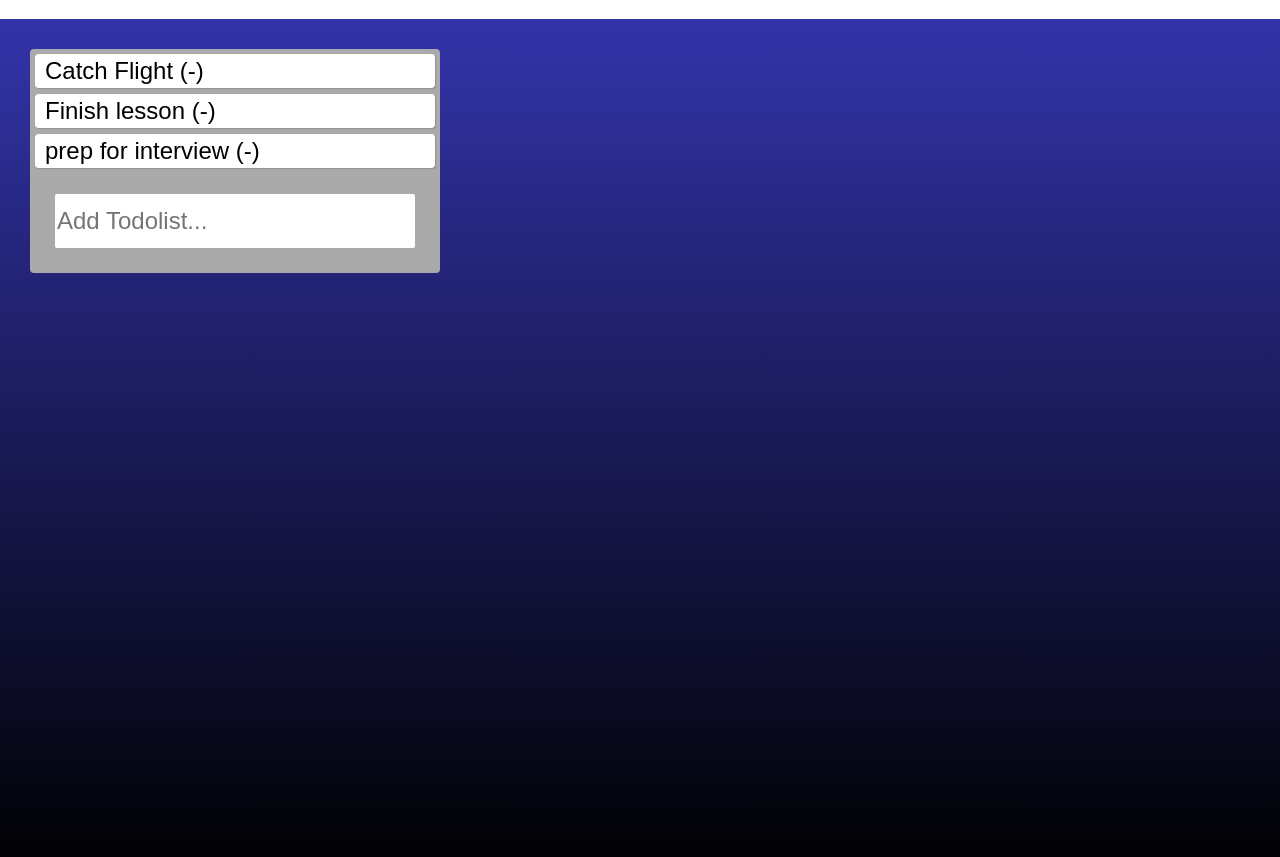
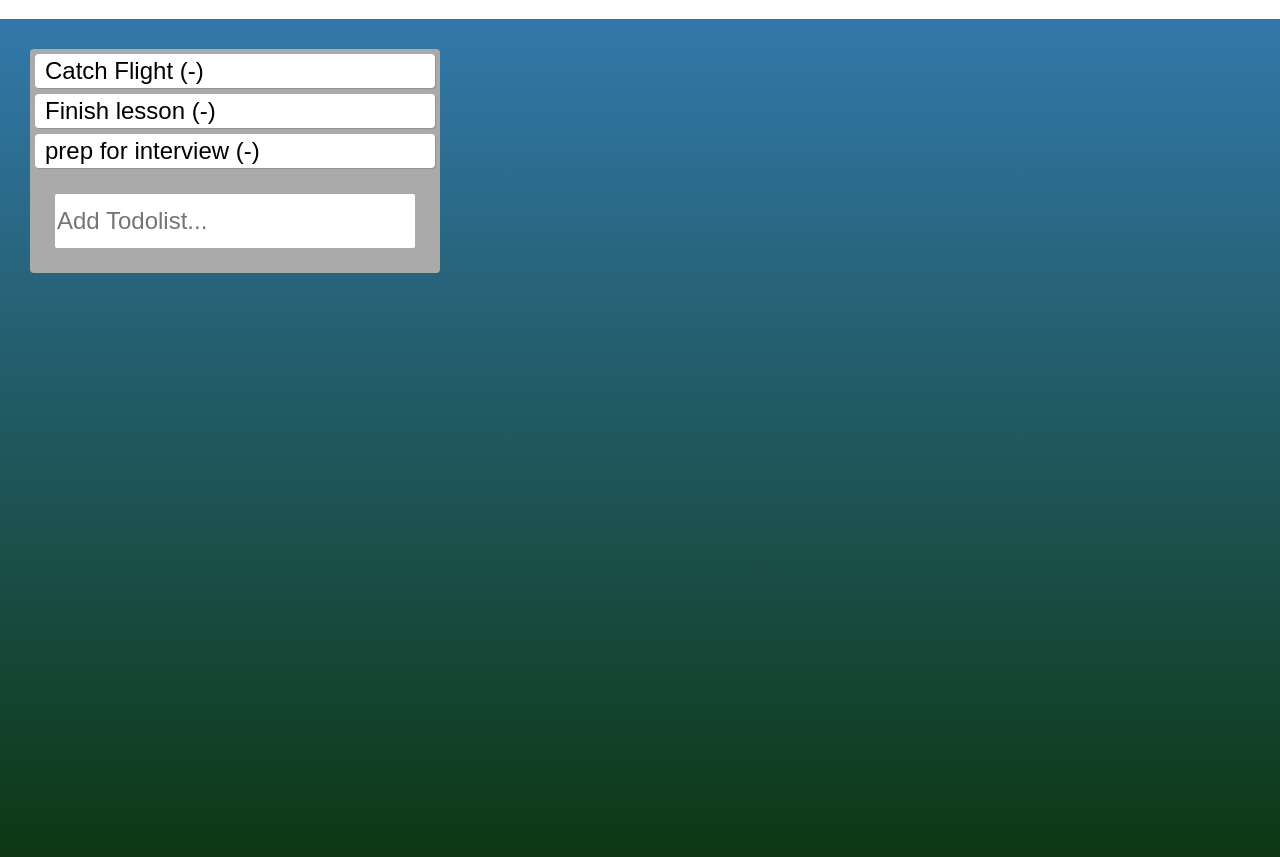
Before and after one commit to Ryannalbach/todolist, a website: page index.html in a window 1280 px wide. Shown: the part 61-918 px from the top of the page. Drawn offline with nearby package versions, Linux system fonts and the light colour scheme.

Commit message:
fixing some stylesheet stuff

```diff
--- a/styles.css
+++ b/styles.css
@@ -13,7 +13,7 @@ body {
   }
 
   .app {
-    background-image: linear-gradient(#3333AA, black);
+    background-image: linear-gradient(#3378aa, rgb(12, 54, 15));
     padding: 30px;
     height: 100vh;
   }
```
